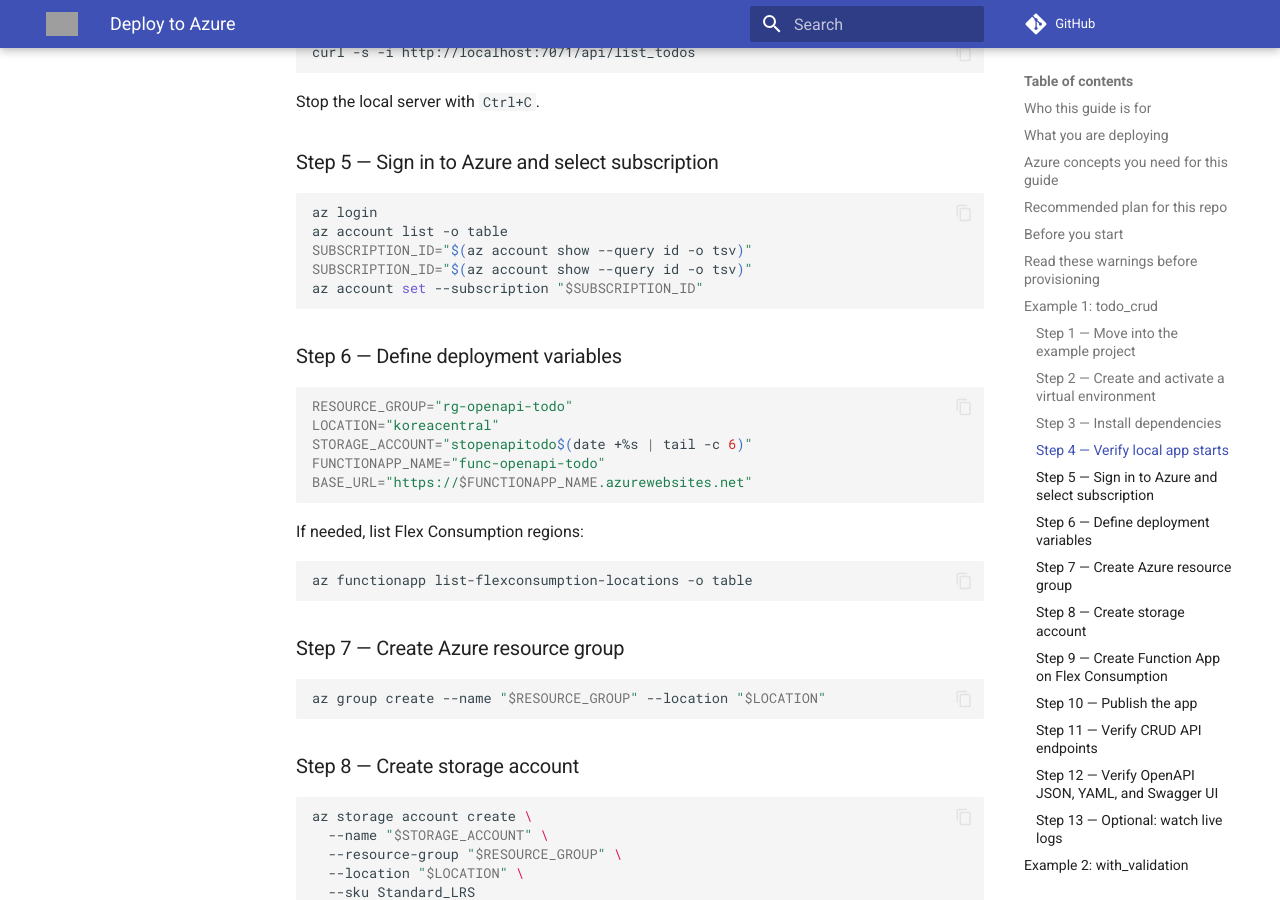
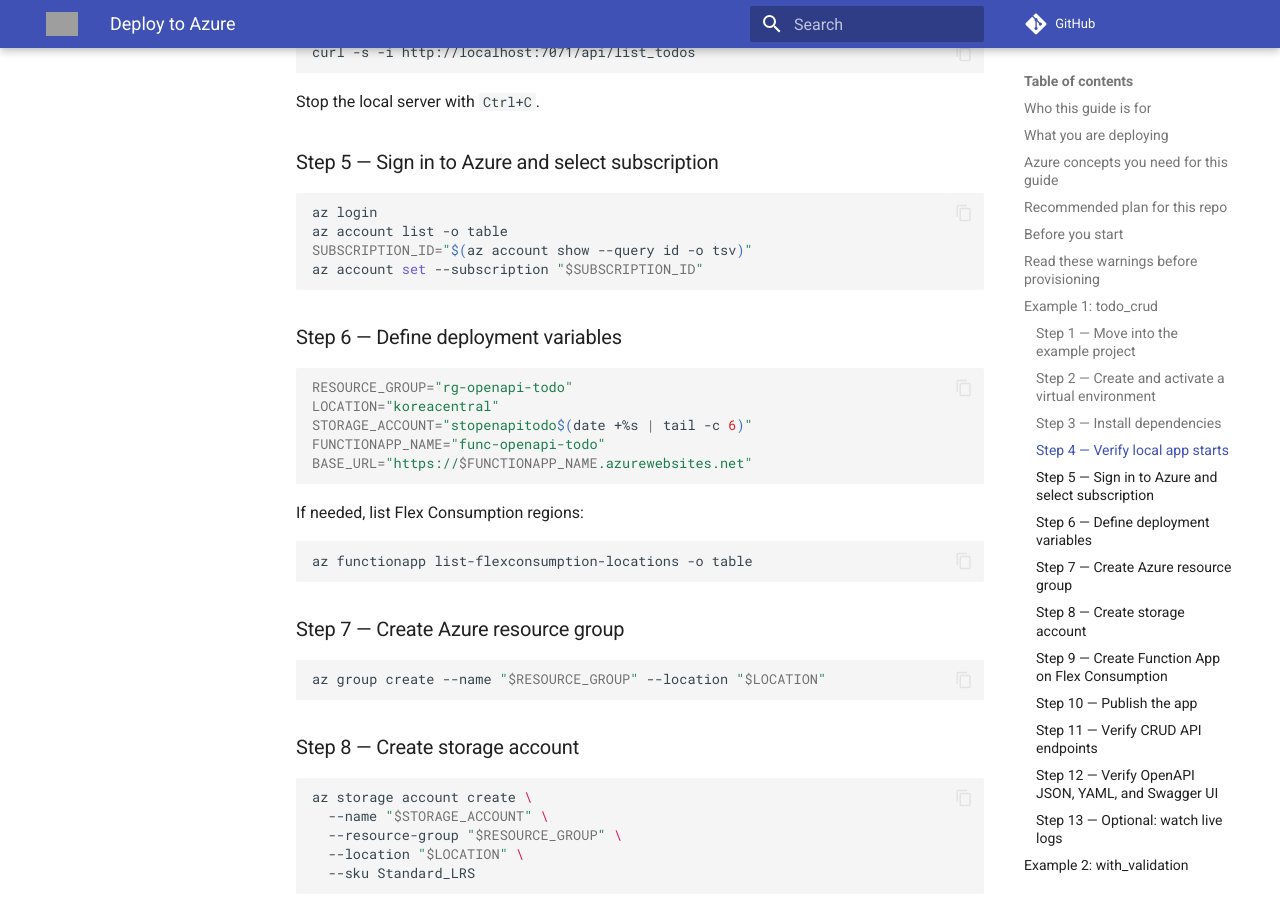
Before and after one commit to yeongseon/azure-functions-openapi, an MkDocs documentation site: the page built from docs/deployment.md, in a window 1280 px wide and 900 px high, scrolled down 2992 px. Built offline with MkDocs 1.6.1 and Material for MkDocs 9.7.7, drawn with Linux system fonts in a browser that asks for light colours; comment, search, counter and statistics services are not loaded; grey boxes are pictures that could not be loaded.

Commit message:
docs: remove duplicate SUBSCRIPTION_ID assignment in Example 2

````diff
--- a/docs/deployment.md
+++ b/docs/deployment.md
@@ -107,7 +107,6 @@ Stop the local server with `Ctrl+C`.
 ```bash
 az login
 az account list -o table
-SUBSCRIPTION_ID="$(az account show --query id -o tsv)"
 SUBSCRIPTION_ID="$(az account show --query id -o tsv)"
 az account set --subscription "$SUBSCRIPTION_ID"
 ```
````
